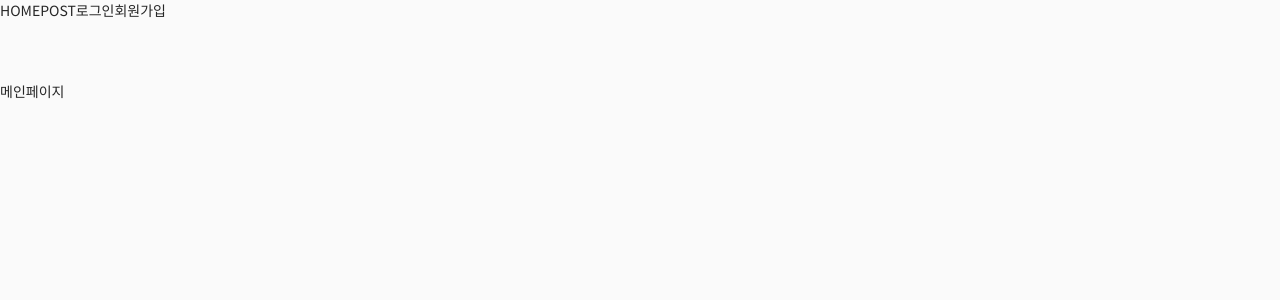
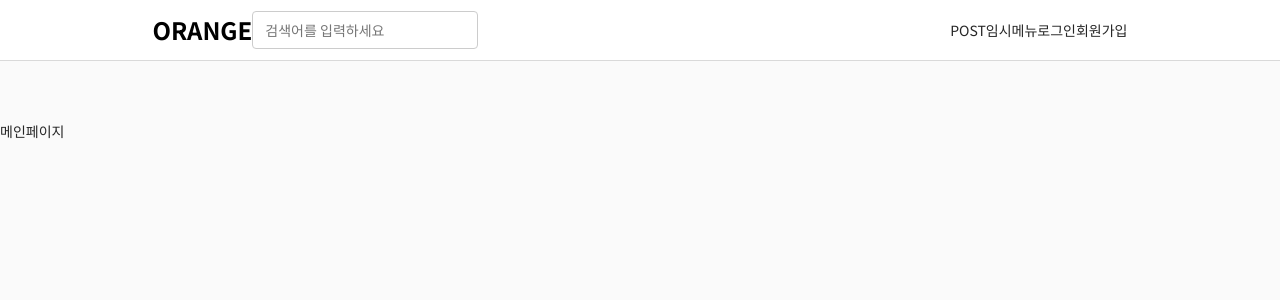
Before and after one commit to kh-ncs25-1th/orange, a React (Vite) app in the folder frontend/: page / in a window 1280 px wide. Shown: the top 300 px of the page. Built offline with nearby package versions, Linux system fonts and the light colour scheme.

Commit message:
head design.....

```diff
--- a/frontend/src/app/layouts/AuthLayout.jsx
+++ b/frontend/src/app/layouts/AuthLayout.jsx
@@ -3,10 +3,12 @@ import Footer from "../../widgets/Footer";
 
 const AuthLayout=()=>{
   return (<>
-    <main>
-      <Outlet />
-    </main>
-    <Footer />
+    <div className="app-container">
+      <main className="main-content">
+        <Outlet />
+      </main>
+      <Footer />
+    </div>
   </>)
 }
 export default AuthLayout;
--- a/frontend/src/app/layouts/DefaultLayout.jsx
+++ b/frontend/src/app/layouts/DefaultLayout.jsx
@@ -4,11 +4,13 @@ import Header from "../../widgets/Header"
 
 const DefaultLayout=()=>{
   return (<>
-    <Header />
-    <main>
-      <Outlet />
-    </main>
-    <Footer />
+    <div className="app-container">
+      <Header />
+      <main  className="main-content">
+        <Outlet />
+      </main>
+      <Footer />
+    </div>
   </>)
 }
 export default DefaultLayout;
--- a/frontend/src/pages/HomePage/index.jsx
+++ b/frontend/src/pages/HomePage/index.jsx
@@ -5,7 +5,7 @@ const HomePage=()=>{
   return (
   <>
     <h1>메인페이지</h1>
-    <div className="main-content">
+    <div>
       <p>메인페이지</p>
     </div>
   </>)
--- a/frontend/src/pages/LoginPage/index.jsx
+++ b/frontend/src/pages/LoginPage/index.jsx
@@ -3,7 +3,7 @@ import './LoginPage.css'
 const LoginPage=()=>{
   return (<>
     <h1>로그인페이지</h1>
-    <div className="main-content">
+    <div>
       <p>로그인페이지</p>
     </div>
   </>)
--- a/frontend/src/pages/PostPage/index.jsx
+++ b/frontend/src/pages/PostPage/index.jsx
@@ -1,7 +1,7 @@
 const PostPage=()=>{
   return (<>
     <h1>포스트 페이지</h1>
-    <div className="main-content">
+    <div>
       <p>포스트 페이지</p>
     </div>
   </>)
--- a/frontend/src/pages/SignupPage/index.jsx
+++ b/frontend/src/pages/SignupPage/index.jsx
@@ -4,7 +4,7 @@ import './SignupPage.css'
 const SignupPage=()=>{
   return (<>
     <h1>회원가입</h1>
-    <div className="main-content">
+    <div>
       <p>회원가입 페이지</p>
     </div>
   </>)
--- a/frontend/src/shared/styles/global.css
+++ b/frontend/src/shared/styles/global.css
@@ -10,7 +10,7 @@ body {
   color: var(--color-text-primary);
   background-color: var(--color-background);
 }
-h1{position: absolute;left: -9999px;}
+
 a {
   color: var(--color-text-primary);
   text-decoration: none;
@@ -23,7 +23,8 @@ strong, b {
 .app-container {
   min-height: 100vh;
 }
-.sr-only {
+/*화면에서 보이지 않지만 스크리리더가 읽을수 있게 설정함.*/
+.sr-only, h1 {
   position: absolute;
   width: 1px;
   height: 1px;
--- a/frontend/src/shared/ui/Input/Input.css
+++ b/frontend/src/shared/ui/Input/Input.css
@@ -2,7 +2,6 @@
   display: flex;
   flex-direction: column;
   gap: 4px;
-  margin-bottom: 12px;
 }
 
 .input {
--- a/frontend/src/widgets/Header/Header.css
+++ b/frontend/src/widgets/Header/Header.css
@@ -0,0 +1,20 @@
+.header{
+  position: sticky;
+  top: 0;
+  z-index: 100;
+  background-color: white;
+  border-bottom: 1px solid #d9d9d9;
+}
+.header-container{
+  display: flex;
+  justify-content: space-between;
+  align-items: center;
+  height: 60px;
+  max-width: 975px;
+  margin: 0 auto;
+}
+.header-logo{
+  font-size: 24px;
+  font-weight: bold;
+  color: black;
+}
--- a/frontend/src/widgets/Header/index.jsx
+++ b/frontend/src/widgets/Header/index.jsx
@@ -1,14 +1,42 @@
 import { Link } from 'react-router-dom';
 import './Header.css'
+import Input from '../../shared/ui/Input';
 const Header=()=>{
   return (<>
+    <header className='header' >
       <h1>헤더</h1>
+      <div className='header-container'>
+        <section>
+          <h1>로고</h1>
+          <div className='flex ai-center'>
+            <Link to={'/'}  className='header-logo'>ORANGE</Link>
             <div>
-      <Link to={'/'} >HOME</Link>
+              <label className='sr-only'>검색</label>
+              <Input placeholder='검색어를 입력하세요'/>
+            </div>
+          </div>
+        </section>
+        <nav>
+          <h1>메인메뉴</h1>
+          <div>
+            <ul className='flex'>
+              <li>
                 <Link to={'/post'} >POST</Link>
+              </li>
+              <li>
+                <Link to={'/'} >임시메뉴</Link>
+              </li>
+              <li>
                 <Link to={'/login'} >로그인</Link>
+              </li>
+              <li>
                 <Link to={'/signup'} >회원가입</Link>
+              </li>
+            </ul>
           </div>
+        </nav>
+      </div>
+    </header>
   </>)
 }
 
```
Lines whose indentation alone changed are shown as unchanged.
